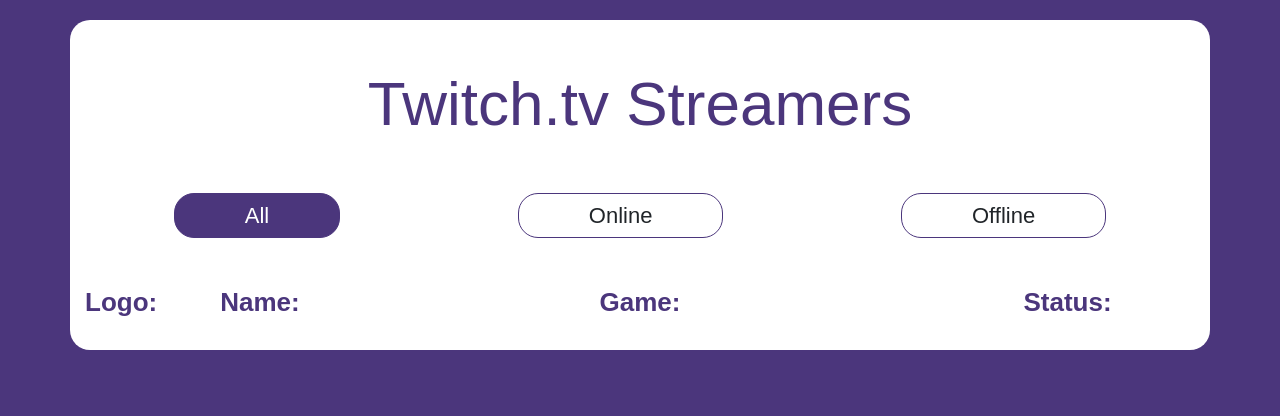
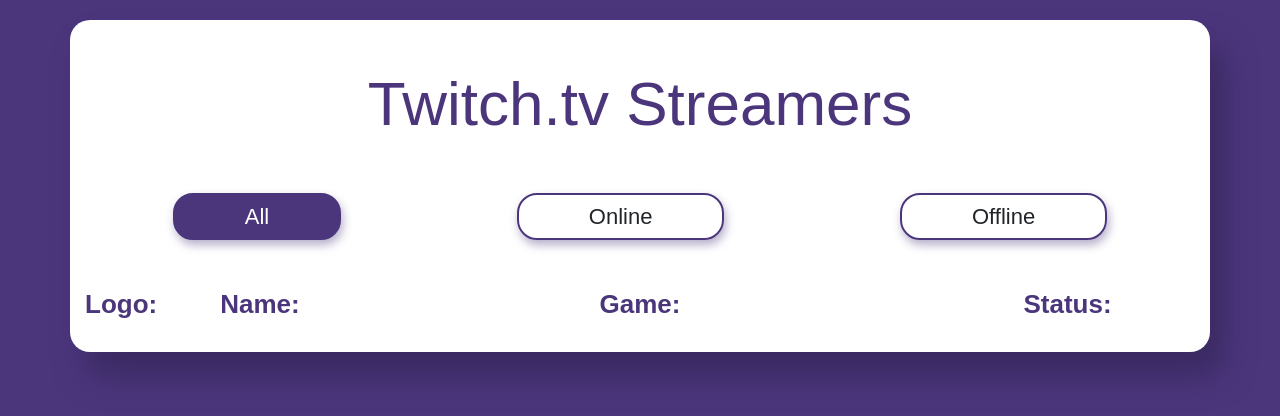
Before and after one commit to vladotimic/project5, a plain HTML site: page index.html in a window 1280 px wide. Drawn offline with Linux system fonts and the light colour scheme; no server answers.

Commit message:
CSS box-shadow add & border & #box change

```diff
--- a/css/style.css
+++ b/css/style.css
@@ -14,6 +14,7 @@
   margin: 20px auto;
   border-radius: 20px;
   background-color: white;
+  box-shadow: 15px 25px 30px rgb(59, 42, 99);
 }
 
 header {
@@ -33,8 +34,9 @@
 div.selector {
   margin: auto !important;
   float: left !important;
-  border: 1px solid rgb(75, 54, 124);
+  border: 2px solid rgb(75, 54, 124);
   border-radius: 20px;
+  box-shadow: 2px 5px 10px rgba(75, 54, 124, 0.4);
 }
 
 div.active {
@@ -46,12 +48,14 @@
   background-color: rgb(75, 54, 124);
   color: white;
   cursor: pointer;
+  box-shadow: 6px 6px 20px rgba(75, 54, 124, 0.7);
 }
 
 div.active:hover {
   background-color: white;
   color: rgb(75, 54, 124);
   cursor: pointer;
+  box-shadow: 6px 6px 20px rgba(75, 54, 124, 0.7);
 }
 
 nav p {
```
